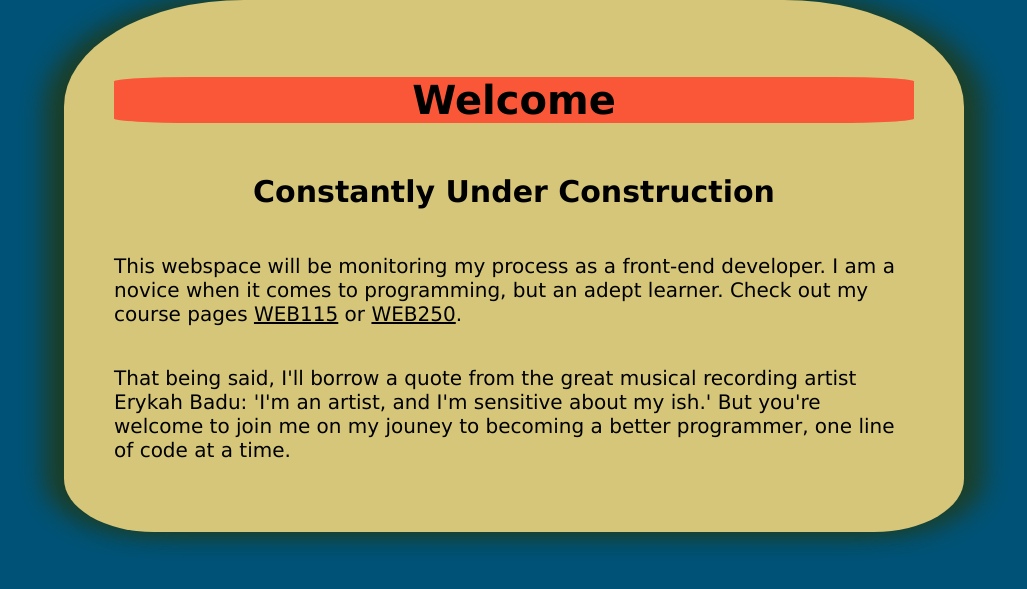
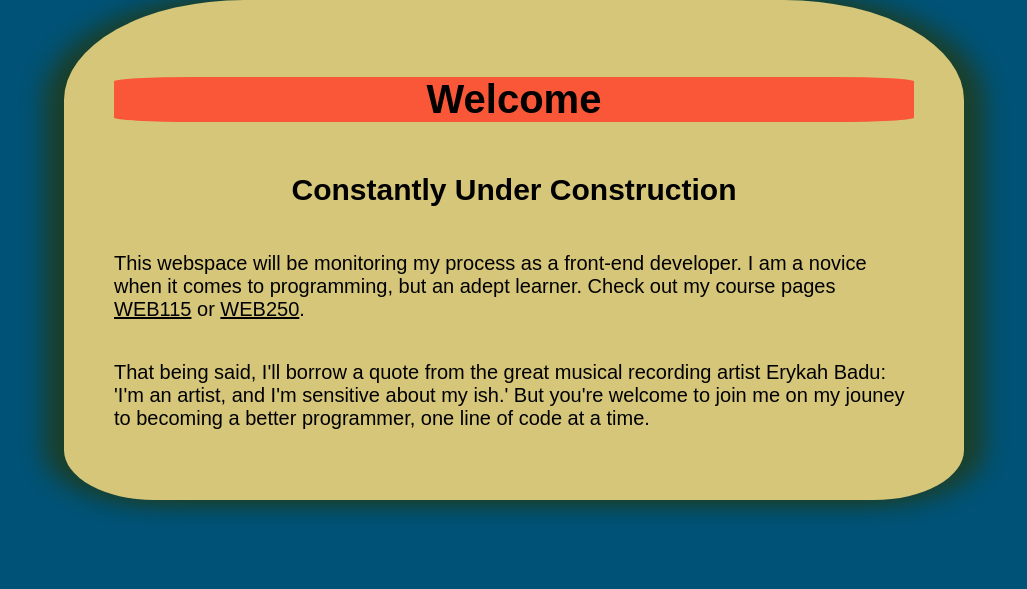
Before and after one commit to KenLWabibi/KenLWabibi.github.io, a PHP site: page / in a window 1280 px wide. Shown: the top 589 px of the page, without its empty margins (126-1153 px from the left). Run offline with PHP 8.4, Linux system fonts and the light colour scheme.

Commit message:
Update VF_layout1.css

```diff
--- a/VF_layout1.css
+++ b/VF_layout1.css
@@ -29,7 +29,7 @@ body {
     width: 88.2%;
     max-width: 900px;
     background-color:#D5C67A;
-    font-family: "Lucida Grande", "Lucida Sans Unicode", "Lucida Sans", "DejaVu Sans", Verdana, sans-serif;
+    font-family: "Montserrat", "Arial", "Helvetica Neue", sans-serif;
     margin: 0 auto;
     padding: 50px;
     text-align: left;
```
